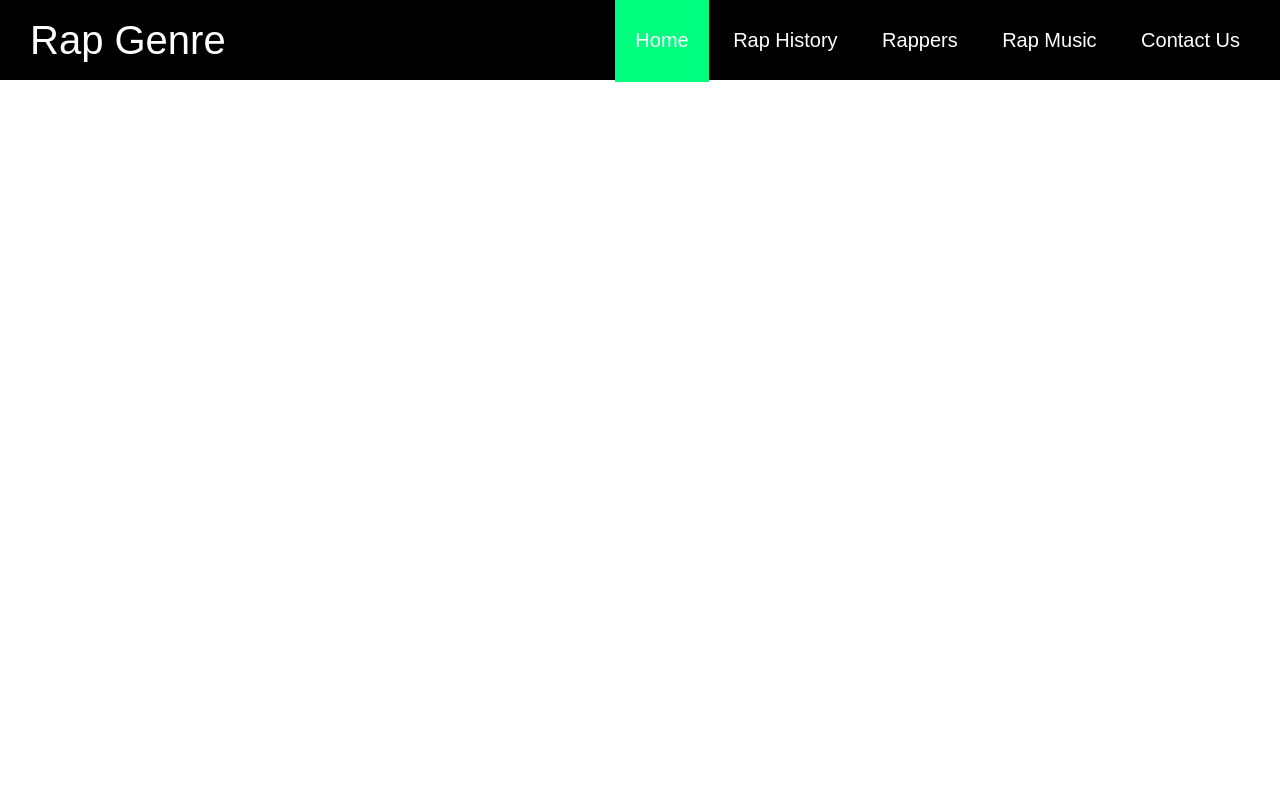
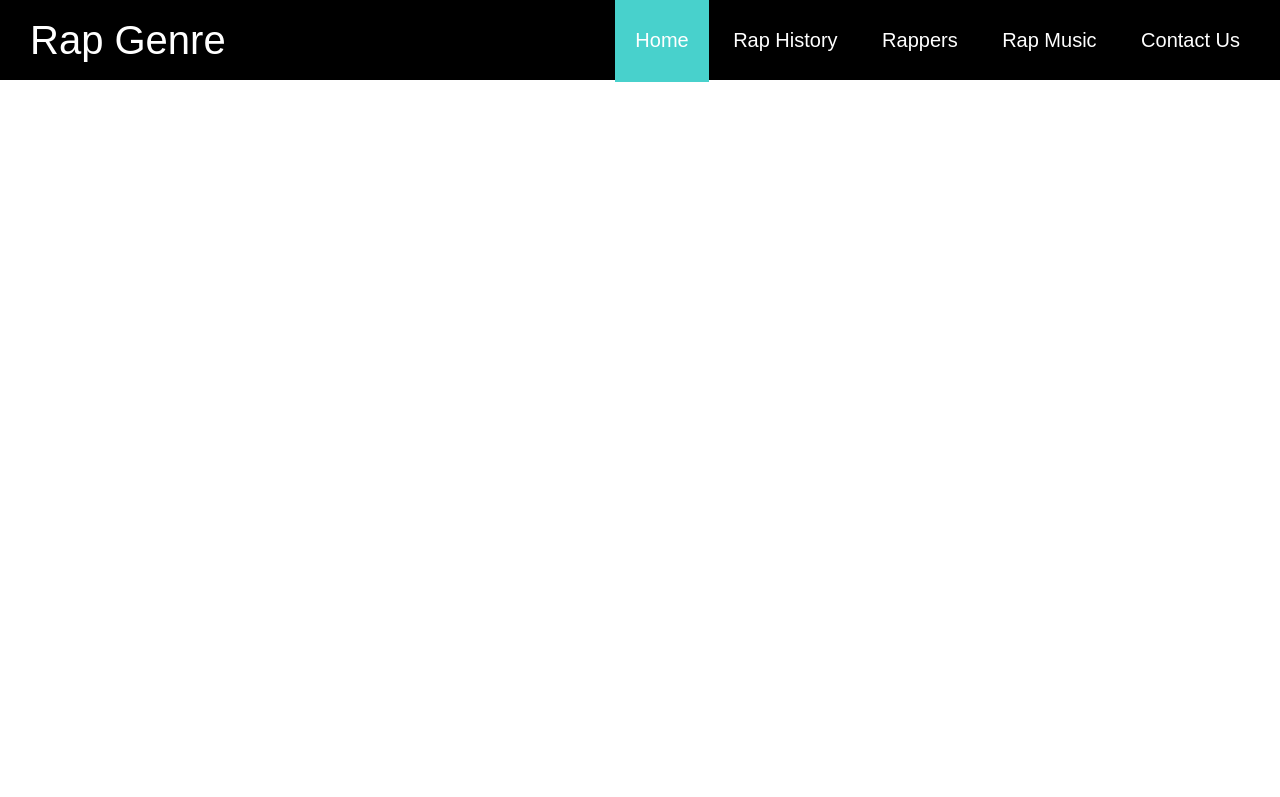
Before and after one commit to SehbagGi11/RapGenre-github.io, a plain HTML site: page index.html in a window 1280 px wide. In both pictures the pointer is over the item "Home". Shown: the top 797 px of the page. Drawn offline with Linux system fonts and the light colour scheme.

Commit message:
Update style.css

```diff
--- a/style.css
+++ b/style.css
@@ -39,8 +39,9 @@ nav ul li a{
   padding: 20px;
 }
 nav ul li:hover{
-  background-color:#00ff7f;
+  background-color:mediumturquoise;
 }
+
 footer{
   width: 100%;
   height:80px;
```
